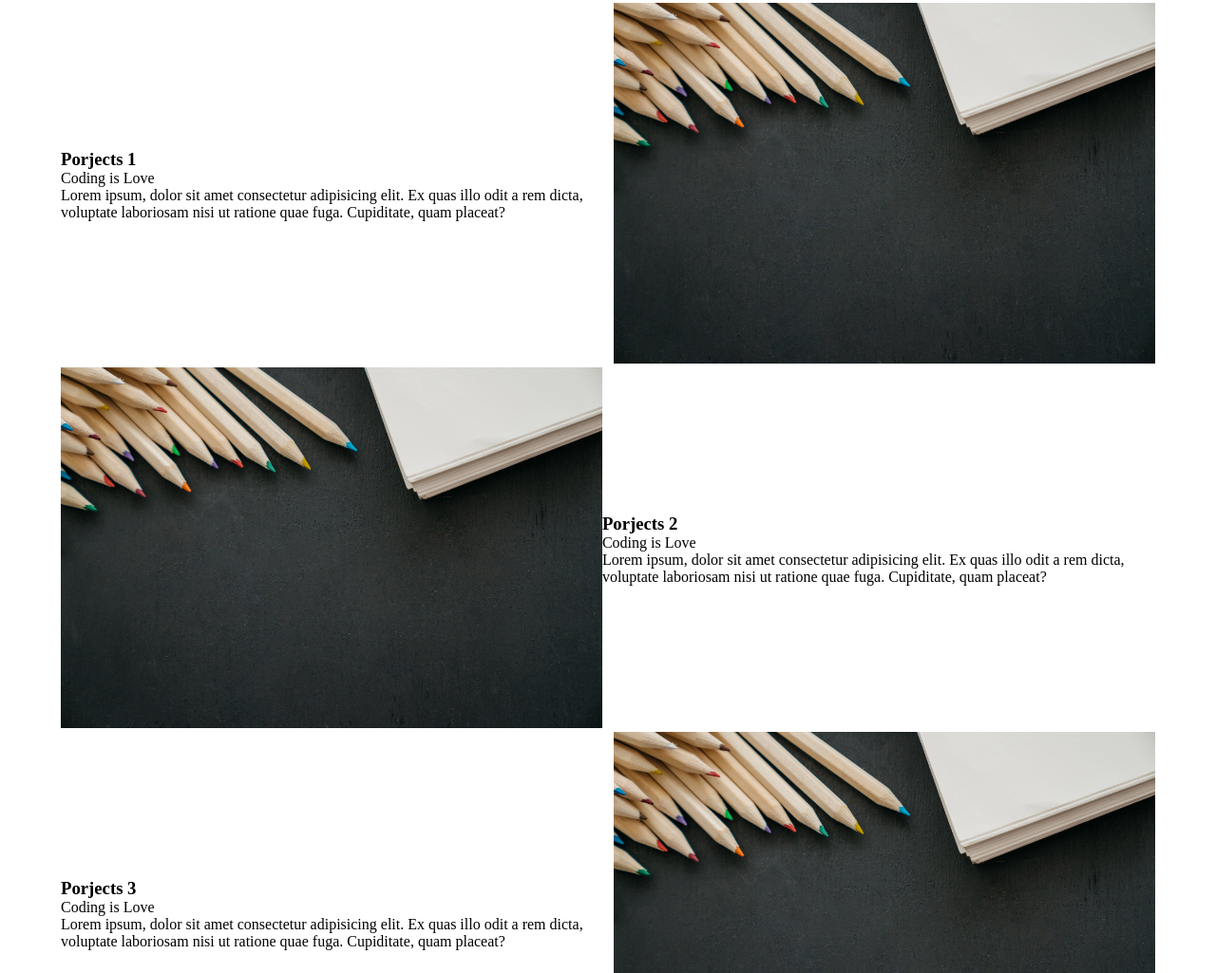
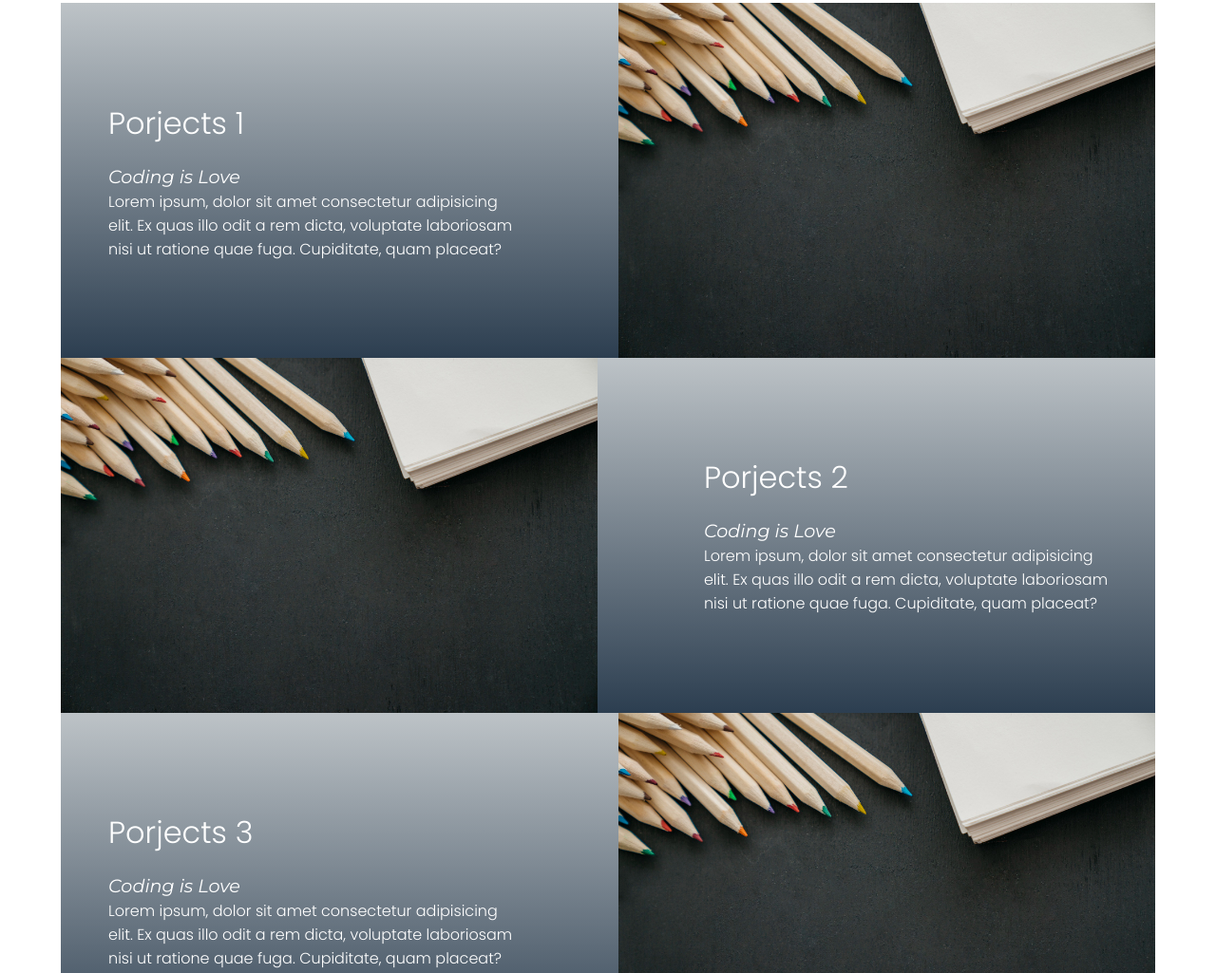
Before and after one commit to HaiderRehman06/Portfolio-Website, a plain HTML site: page index.html in a window 1280 px wide. Shown: the part 1516-2541 px from the top of the page at 95% size. Drawn offline with Linux system fonts and the light colour scheme.

Commit message:
Project Section completed

```diff
--- a/index.html
+++ b/index.html
@@ -100,13 +100,14 @@
         <div id="projects">
             <h1>RECENT <span>PROJECTS</span></h1>
             <div class="project-1">
-                <div class="proj-info">
+                <div class="project-info">
                     <h3>Porjects 1</h3>
-                    <p>Coding is Love</p>
-                    <p>Lorem ipsum, dolor sit amet consectetur adipisicing
-                        elit. Ex quas illo odit a rem dicta, voluptate
-                        laboriosam nisi ut ratione quae fuga. Cupiditate,
-                        quam placeat?</p>
+                    <i>Coding is Love</i>
+                    <p>Lorem ipsum, dolor sit amet consectetur adipisicing <br>
+                    elit. Ex quas illo odit a rem dicta, voluptate
+                    laboriosam <br>nisi  ut ratione quae fuga. Cupiditate,
+                    quam placeat?
+                    </p>
                 </div>
                 <div class="proj-image">
                     <img src="./images/project-image.jpg" alt="an image">
@@ -117,24 +118,26 @@
                 <div class="proj-image">
                     <img src="./images/project-image.jpg" alt="an image">
                 </div>
-                <div class="proj-info">
+                <div class="project-info">
                     <h3>Porjects 2</h3>
-                    <p>Coding is Love</p>
-                    <p>Lorem ipsum, dolor sit amet consectetur adipisicing
-                        elit. Ex quas illo odit a rem dicta, voluptate
-                        laboriosam nisi ut ratione quae fuga. Cupiditate,
-                        quam placeat?</p>
+                    <i>Coding is Love</i>
+                    <p>Lorem ipsum, dolor sit amet consectetur adipisicing <br>
+                    elit. Ex quas illo odit a rem dicta, voluptate
+                    laboriosam <br>nisi ut ratione quae fuga. Cupiditate,
+                    quam placeat?
+                    </p>
                 </div>
             </div>
 
             <div class="project-1">
-                <div class="proj-info">
+                <div class="project-info">
                     <h3>Porjects 3</h3>
-                    <p>Coding is Love</p>
-                    <p>Lorem ipsum, dolor sit amet consectetur adipisicing
-                        elit. Ex quas illo odit a rem dicta, voluptate
-                        laboriosam nisi ut ratione quae fuga. Cupiditate,
-                        quam placeat?</p>
+                    <i>Coding is Love</i>
+                    <p>Lorem ipsum, dolor sit amet consectetur adipisicing <br>
+                    elit. Ex quas illo odit a rem dicta, voluptate
+                    laboriosam <br>nisi ut ratione quae fuga. Cupiditate,
+                    quam placeat?
+                    </p>
                 </div>
                     <div class="proj-image">
                         <img src="./images/project-image.jpg" alt="an image">
@@ -145,13 +148,14 @@
                     <div class="proj-image">
                         <img src="./images/project-image.jpg" alt="an image">
                     </div>
-                    <div class="proj-info">
+                    <div class="project-info">
                         <h3>Porjects 4</h3>
-                        <p>Coding is Love</p>
-                        <p>Lorem ipsum, dolor sit amet consectetur adipisicing
-                            elit. Ex quas illo odit a rem dicta, voluptate
-                            laboriosam nisi ut ratione quae fuga. Cupiditate,
-                            quam placeat?</p>
+                        <i>Coding is Love</i>
+                        <p>Lorem ipsum, dolor sit amet consectetur adipisicing <br>
+                        elit. Ex quas illo odit a rem dicta, voluptate
+                        laboriosam <br>nisi ut ratione quae fuga. Cupiditate,
+                        quam placeat?
+                        </p>
                     </div>
                 </div>
         </div>
--- a/script.js
+++ b/script.js
@@ -12,8 +12,8 @@ hamBurger.addEventListener("click", () => {
 
 menuitem.forEach((item) => {
     item.addEventListener("click", () => {
-     hamBurger.classList.toggle("active");
-     phoneMenu.classList.toggle("active");
+        hamBurger.classList.toggle("active");
+        phoneMenu.classList.toggle("active");
     });
 });
 
--- a/style.css
+++ b/style.css
@@ -148,10 +148,12 @@ a{
 }
 
 /* PROJECT SECTION  */
+#projects{
+    font-family: "Poppins";
+}
 #projects h1{
     text-align: center;
-    font-family: "Poppins", sans-serif;
-    font-weight: 200;
+    font-weight: 80;
     font-size: xxx-large;
     margin-bottom: 4%;
 }
@@ -160,24 +162,42 @@ a{
 }
 .project-1{
     display: flex;
-    justify-content: center;
+    justify-content: space-between;
     align-items: center;
     margin: 0 5%;
+    background-image:linear-gradient(to bottom,#bdc3c7, #2c3e50) ;
 }
 .proj-image{
     overflow: hidden;
     position: relative;
 }
 .project-1 img{
-    width: 100%;
+    width: 565px;
     transition: 0.4s ease transform;
+    margin-bottom: -10px;
 }
 .project-1 img:hover{
     transform: scale(1.1);
 }
 .project-info{
-    background: linear-gradient();
+    margin: 50px;
 }
+.project-info h3{
+    margin-bottom: 20px;
+    font-size: xx-large;
+    font-weight: 100;
+    color: white;
+}
+.project-info p{
+    color: white;
+    font-weight: 100;
+}
+.project-info  i{
+    color: white;
+    font-family: "Montserrat",sans-serif;
+    font-size: larger;
+}
+
 
 /* MEDIA QUERY SECTION */
 
```
